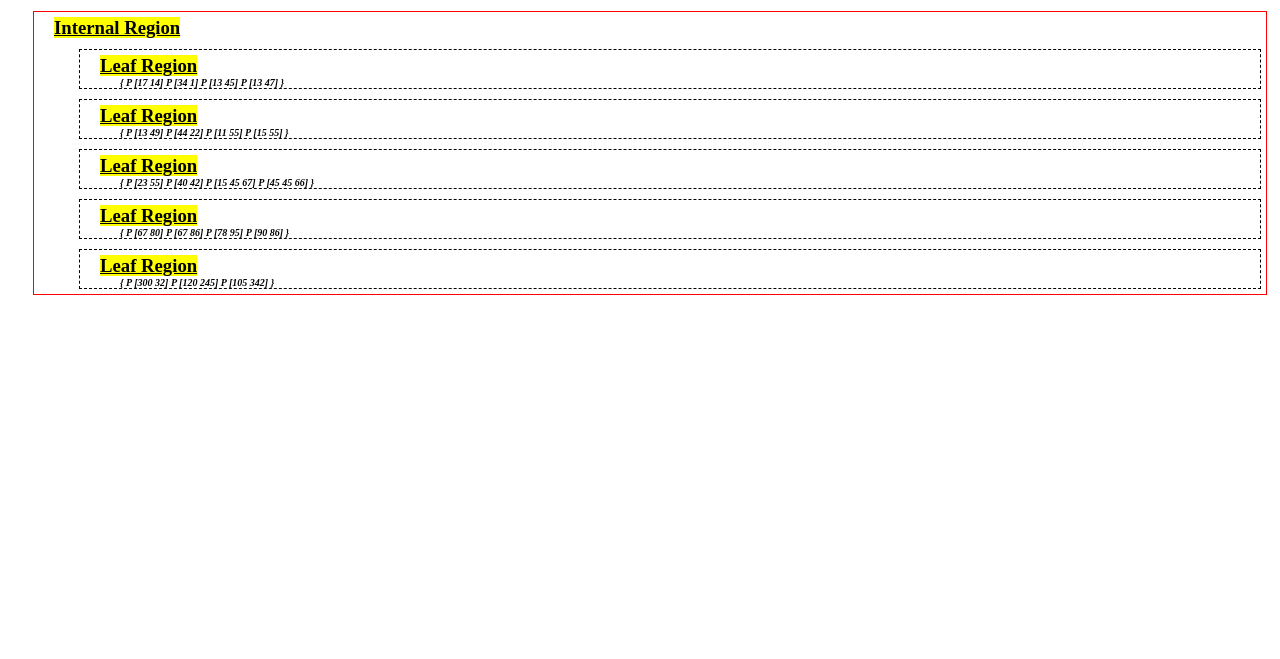
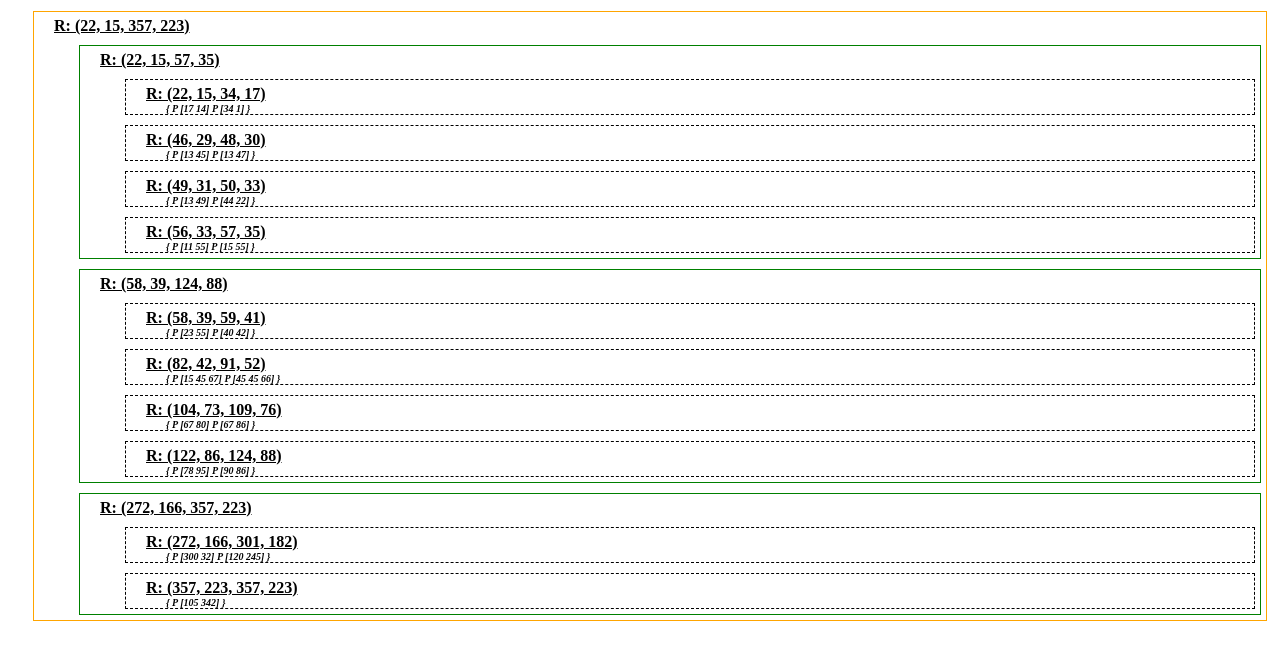
Before and after one commit to wer4ty/index, a plain HTML site: page visual/index.html in a window 1280 px wide. Shown: the part 111-770 px from the top of the page. Drawn offline with Linux system fonts and the light colour scheme.

Commit message:
split node

```diff
--- a/visual/index.html
+++ b/visual/index.html
@@ -1,7 +1,15 @@
-<!DOCTYPE html><html><head><title>R+Tree index</title><style>ul, li {list-style-type: none;  margin: 0; padding: 0; }ul { padding-left: 20px; border: 0px solid #333; display: block; margin: 5px;  }li { padding-left: 20px; padding-top: 5px; margin-top:5px; display: block; margin-top: 10px; font-weight: bold;} .highlight { background-color: yellow; display:inline; } .dataPoint {padding-left: 20px; font-size: 10px; font-color: gray; }</style></head><body><img  src='logo.png'><ul><li style='border: 1px solid red'><u><h3 class='highlight'>
-		Internal Region</h3></u><ul><li style='border: 1px dashed black'><u><h3 class='highlight'>
-		Leaf Region</h3></u><div class='dataPoint'><i><b>{ 	P [17 14]  	P [34 1]  	P [13 45]  	P [13 47]   }</i></b></div></li><li style='border: 1px dashed black'><u><h3 class='highlight'>
-		Leaf Region</h3></u><div class='dataPoint'><i><b>{ 	P [13 49]  	P [44 22]  	P [11 55]  	P [15 55]   }</i></b></div></li><li style='border: 1px dashed black'><u><h3 class='highlight'>
-		Leaf Region</h3></u><div class='dataPoint'><i><b>{ 	P [23 55]  	P [40 42]  	P [15 45 67]  	P [45 45 66]   }</i></b></div></li><li style='border: 1px dashed black'><u><h3 class='highlight'>
-		Leaf Region</h3></u><div class='dataPoint'><i><b>{ 	P [67 80]  	P [67 86]  	P [78 95]  	P [90 86]   }</i></b></div></li><li style='border: 1px dashed black'><u><h3 class='highlight'>
-		Leaf Region</h3></u><div class='dataPoint'><i><b>{ 	P [300 32]  	P [120 245]  	P [105 342]   }</i></b></div></li></ul></li></ul></body></html>
+<!DOCTYPE html><html><head><title>R+Tree index</title><style>ul, li {list-style-type: none;  margin: 0; padding: 0; }ul { padding-left: 20px; border: 0px solid #333; display: block; margin: 5px;  }li { padding-left: 20px; padding-top: 5px; margin-top:5px; display: block; margin-top: 10px; font-weight: bold;} .highlight { background-color: yellow; display:inline; } .dataPoint {padding-left: 20px; font-size: 10px; font-color: gray; }</style></head><body><img  src='logo.png'><ul><li style='border: 1px solid orange'><u>
+		R: (22, 15, 357, 223)</u><ul><li style='border: 1px solid green'><u>
+		R: (22, 15, 57, 35)</u><ul><li style='border: 1px dashed black'><u>
+		R: (22, 15, 34, 17)</u><div class='dataPoint'><i><b>{ 	P [17 14]  	P [34 1]   }</i></b></div></li><li style='border: 1px dashed black'><u>
+		R: (46, 29, 48, 30)</u><div class='dataPoint'><i><b>{ 	P [13 45]  	P [13 47]   }</i></b></div></li><li style='border: 1px dashed black'><u>
+		R: (49, 31, 50, 33)</u><div class='dataPoint'><i><b>{ 	P [13 49]  	P [44 22]   }</i></b></div></li><li style='border: 1px dashed black'><u>
+		R: (56, 33, 57, 35)</u><div class='dataPoint'><i><b>{ 	P [11 55]  	P [15 55]   }</i></b></div></li></ul></li></ul><ul><li style='border: 1px solid green'><u>
+		R: (58, 39, 124, 88)</u><ul><li style='border: 1px dashed black'><u>
+		R: (58, 39, 59, 41)</u><div class='dataPoint'><i><b>{ 	P [23 55]  	P [40 42]   }</i></b></div></li><li style='border: 1px dashed black'><u>
+		R: (82, 42, 91, 52)</u><div class='dataPoint'><i><b>{ 	P [15 45 67]  	P [45 45 66]   }</i></b></div></li><li style='border: 1px dashed black'><u>
+		R: (104, 73, 109, 76)</u><div class='dataPoint'><i><b>{ 	P [67 80]  	P [67 86]   }</i></b></div></li><li style='border: 1px dashed black'><u>
+		R: (122, 86, 124, 88)</u><div class='dataPoint'><i><b>{ 	P [78 95]  	P [90 86]   }</i></b></div></li></ul></li></ul><ul><li style='border: 1px solid green'><u>
+		R: (272, 166, 357, 223)</u><ul><li style='border: 1px dashed black'><u>
+		R: (272, 166, 301, 182)</u><div class='dataPoint'><i><b>{ 	P [300 32]  	P [120 245]   }</i></b></div></li><li style='border: 1px dashed black'><u>
+		R: (357, 223, 357, 223)</u><div class='dataPoint'><i><b>{ 	P [105 342]   }</i></b></div></li></ul></li></ul></li></ul></body></html>
```
Also changed, not shown: 3 other files.
